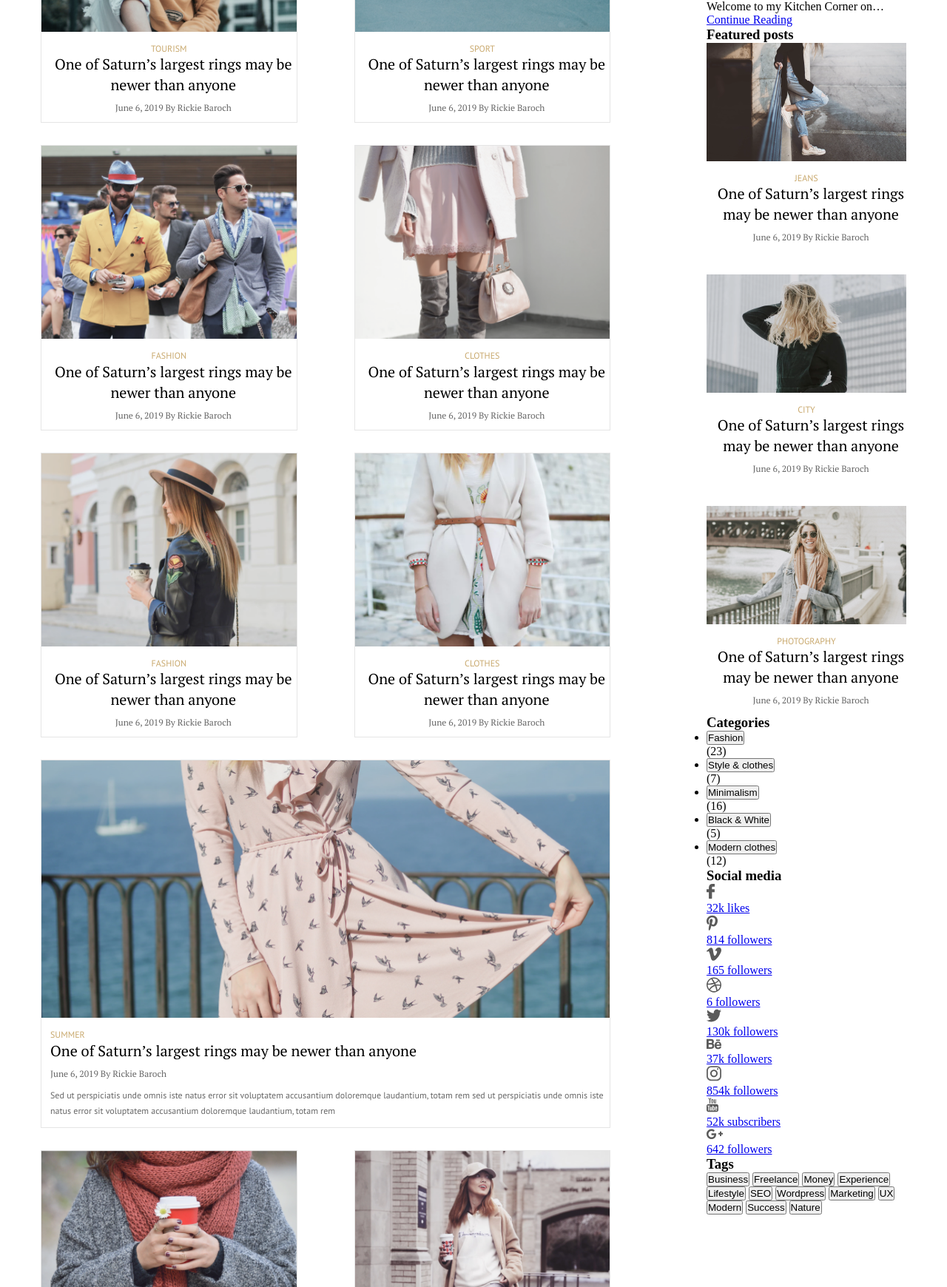
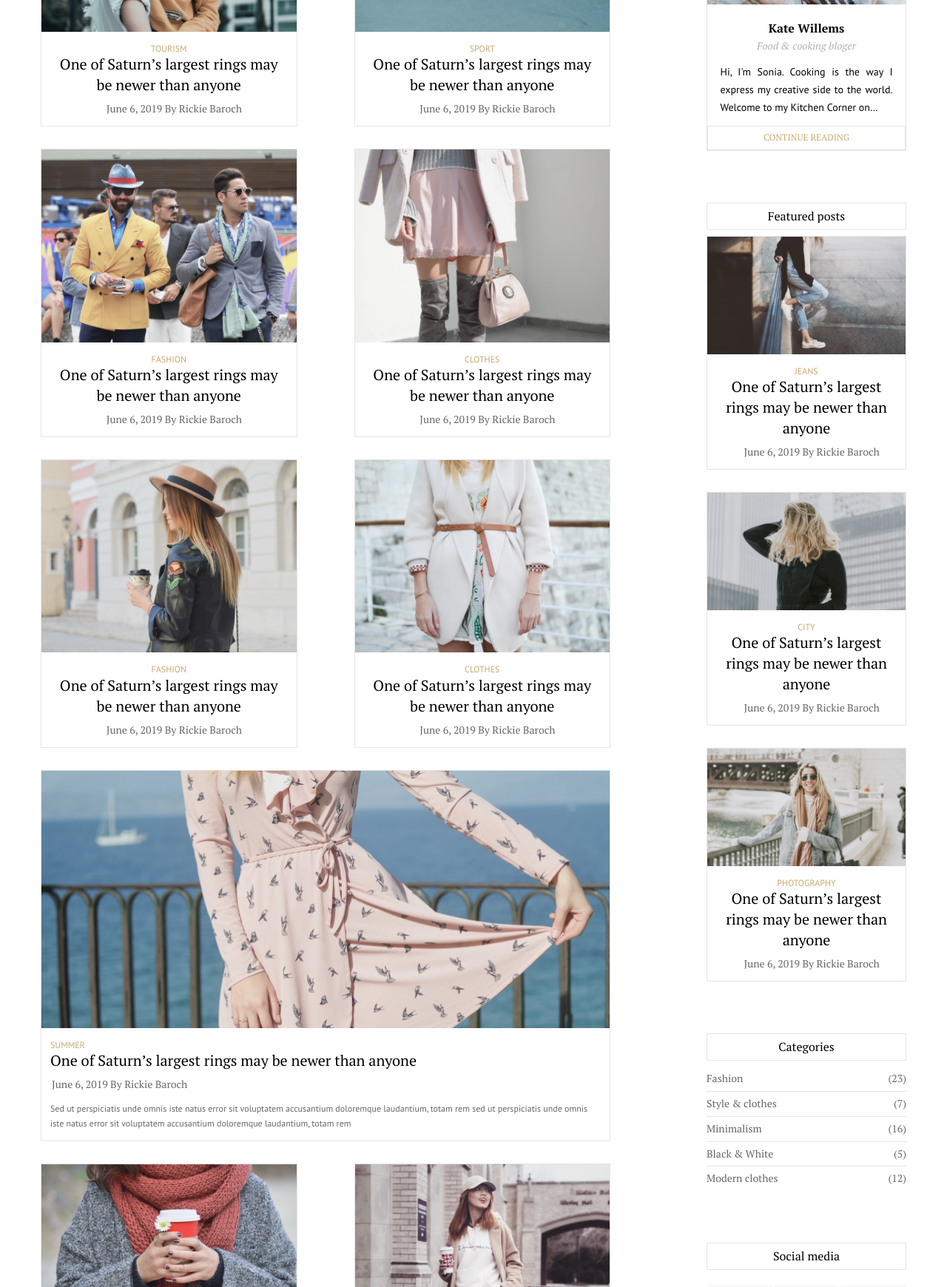
Before and after one commit to gapizova/homework-layout, a website built with webpack: page src/index.html in a window 1280 px wide. Shown: the part 1060-2800 px from the top of the page at 74% size. Built offline with nearby package versions, Linux system fonts and the light colour scheme.

Commit message:
FEATURE: add layout sections sidebar and footer

```diff
--- a/src/index.html
+++ b/src/index.html
@@ -169,13 +169,13 @@
 			</div>
 		</nav>
 	</section>
-	<section class="sidebar">
+	<section class="sidebar-container">
 		<h2 class="hidden-title">Additional information</h2>
 		<aside class="block-author">
 			<h3 class="sidebar-title">About author</h3>
 			<div class="card-author">
 				<div class="image-author">
-					<img src="/src/images/author.png" alt="">
+					<img src="/src/images/author.png" alt="Kate Willems">
 				</div>
 				<p class="card-author-subtitle">Kate Willems</p>
 				<p class="card-author-description">Food & cooking bloger</p>
@@ -240,55 +240,55 @@
 				<a href="#" class="social-card-link">
 					<figure class="social-card">
 						<img src="/src/images/facebook-logo-big.svg" alt="Facebook logo" class="social-card-logo">
-						<p class="social-card-reactions">32k likes</p>
+						<p class="social-card-reactions">32k<br>likes</p>
 					</figure>
 				</a>
 				<a href="#" class="social-card-link">
 					<figure class="social-card">
 						<img src="/src/images/pinterest-logo-big.svg" alt="Pinterest logo" class="social-card-logo">
-						<p class="social-card-reactions">814 followers</p>
+						<p class="social-card-reactions">814<br>followers</p>
 					</figure>
 				</a>
 				<a href="#" class="social-card-link">
 					<figure class="social-card">
 						<img src="/src/images/vimeo-logo-big.svg" alt="Vimeo logo" class="social-card-logo">
-						<p class="social-card-reactions">165 followers</p>
+						<p class="social-card-reactions">165<br>followers</p>
 					</figure>
 				</a>
 				<a href="#" class="social-card-link">
 					<figure class="social-card">
 						<img src="/src/images/dribble-logo-big.svg" alt="Dribble logo" class="social-card-logo">
-						<p class="social-card-reactions">6 followers</p>
+						<p class="social-card-reactions">6<br>followers</p>
 					</figure>
 				</a>
 				<a href="#" class="social-card-link">
 					<figure class="social-card">
 						<img src="/src/images/twitter-logo-big.svg" alt="Twitter logo" class="social-card-logo">
-						<p class="social-card-reactions">130k followers</p>
+						<p class="social-card-reactions">130k<br>followers</p>
 					</figure>
 				</a>
 				<a href="#" class="social-card-link">
 					<figure class="social-card">
 						<img src="/src/images/behance-logo-big.svg" alt="Behance logo" class="social-card-logo">
-						<p class="social-card-reactions">37k followers</p>
+						<p class="social-card-reactions">37k<br>followers</p>
 					</figure>
 				</a>
 				<a href="#" class="social-card-link">
 					<figure class="social-card">
 						<img src="/src/images/instagram-logo-big.svg" alt="Instagram logo" class="social-card-logo">
-						<p class="social-card-reactions">854k followers</p>
+						<p class="social-card-reactions">854k<br>followers</p>
 					</figure>
 				</a>
 				<a href="#" class="social-card-link">
 					<figure class="social-card">
 						<img src="/src/images/youtube-logo-big.svg" alt="Youtube logo" class="social-card-logo">
-						<p class="social-card-reactions">52k subscribers</p>
+						<p class="social-card-reactions">52k<br>subscribers</p>
 					</figure>
 				</a>
 				<a href="#" class="social-card-link">
 					<figure class="social-card">
 						<img src="/src/images/google-plus-logo-big.svg" alt="Google+ logo" class="social-card-logo">
-						<p class="social-card-reactions">642 followers</p>
+						<p class="social-card-reactions">642<br>followers</p>
 					</figure>
 				</a>
 			</div>
@@ -312,7 +312,10 @@
 		</section>
 	</section>
 </section>
-<p class="follow-link"><a href="#" target="_blank">Follow our @instagram_name</a></p>
+<aside class="follow-link">
+	<h2 class="hidden-title">Follow our instagram</h2>
+	<a href="#" target="_blank">Follow our @instagram_name</a>
+</aside>
 <aside class="block-images">
 	<h2 class="hidden-title">Gallery</h2>
 	<div class="image-box">
--- a/src/styles/style.css
+++ b/src/styles/style.css
@@ -6,6 +6,10 @@
 
 html {
   scroll-behavior: smooth;
+}
+
+body {
+  background-color: #fff;
 }
 
 .hidden-title {
@@ -140,7 +144,6 @@ h1 {
   display: block;
   width: 45%;
   text-decoration: none;
-  border: 1px solid #e5e5e5;
 }
 
 .big-card {
@@ -151,6 +154,7 @@ h1 {
   display: flex;
   flex-direction: column;
   align-items: center;
+  border: 1px solid #e5e5e5;
 }
 
 .big-card .card-post {
@@ -168,7 +172,7 @@ h1 {
 }
 
 .card-post-description {
-  padding: 0 0 0.5em 0.6em;
+  padding: 0 0.6em 0.5em;
   font-family: 'PT Serif', serif;
   font-weight: 400;
   font-size: 1.25rem;
@@ -178,7 +182,7 @@ h1 {
 }
 
 .card-post-text {
-  padding: 0 0 1em 1em;
+  padding: 0 1em 1em;
   font-family: 'PT Sans', sans-serif;
   font-weight: 400;
   font-size: 0.75rem;
@@ -190,7 +194,7 @@ h1 {
   padding: 0 0 1em 1em;
   font-family: 'PT Serif', serif;
   font-weight: 400;
-  font-size: 0.75rem;
+  font-size: 0.875rem;
   line-height: 1.2;
   color: #666;
 }
@@ -216,3 +220,244 @@ h1 {
   color: #000;
   text-decoration: none;
 }
+
+.sidebar-container {
+  margin: 3.687em auto;
+  max-width: 270px;
+  display: flex;
+  flex-direction: column;
+}
+
+.block-author {
+  margin-bottom: 4.375em;
+  display: flex;
+  flex-direction: column;
+  align-items: center;
+}
+
+.sidebar-title {
+  width: 100%;
+  padding: 0.5em;
+  margin-bottom: 0.5em;
+  border: 1px solid #e5e5e5;
+  text-align: center;
+  font-family: 'PT Serif', serif;
+  font-weight: 400;
+  font-size: 1rem;
+  line-height: 1.2;
+  color: #000;
+}
+
+.card-author {
+  display: flex;
+  flex-direction: column;
+  align-items: center;
+  border: 1px solid #e5e5e5;
+}
+
+.card-author-subtitle {
+  margin-top: 1em;
+  padding: 0.2em;
+  font-family: 'PT Serif', serif;
+  font-weight: 700;
+  font-size: 1rem;
+  line-height: 1.2;
+  color: #000;
+}
+
+.card-author-description {
+  padding: 0.2em;
+  font-family: 'PT Serif', serif;
+  font-size: 0.875rem;
+  font-style: italic;
+  font-weight: 400;
+  line-height: 1.2;
+  color: #b1b1b1;
+}
+
+.card-author-text {
+  padding: 0.875em 1.25em;
+  text-align: justify;
+  font-family: 'PT Sans', sans-serif;
+  font-size: 0.875rem;
+  font-weight: 400;
+  line-height: 1.7;
+}
+
+.card-author a {
+  padding: 0.7em;
+  text-decoration: none;
+  text-align: center;
+  width: 100%;
+  border: 1px solid #e5e5e5;
+  font-family: 'PT Serif', serif;
+  font-weight: 400;
+  font-size: 0.75rem;
+  line-height: 1.2;
+  text-transform: uppercase;
+  color: #c9a96e;
+}
+
+.categories {
+  margin-top: 4.375em;
+}
+
+.categories-list {
+  list-style: none;
+  width: 100%;
+}
+
+.categories-item {
+  padding: 0.5em 0;
+  display: flex;
+  justify-content: space-between;
+  border-bottom: 1px solid #e5e5e5;
+}
+
+.categories-item:last-child {
+  border-bottom: none;
+}
+
+.categories-item button {
+  cursor: pointer;
+  border: none;
+  background-color: #fff;
+  font-family: 'PT Serif', serif;
+  font-size: 0.875rem;
+  font-weight: 400;
+  line-height: 1.2;
+  color: #666;
+}
+
+.categories-item p {
+  font-family: 'PT Serif', serif;
+  font-size: 0.875rem;
+  font-weight: 400;
+  line-height: 1.2;
+  color: #666;
+}
+
+.block-social {
+  margin-top: 4.375em;
+}
+
+.box-social-cards {
+  margin-top: 1.2em;
+  width: 100%;
+  display: flex;
+  flex-wrap: wrap;
+  justify-content: space-evenly;
+  gap: 1px;
+}
+
+.social-card-link {
+  padding: 0.2em;
+  display: block;
+  text-decoration: none;
+  text-align: center;
+  width: 32.5%;
+  height: 88px;
+  background-color: #f8f9fa;
+}
+
+.social-card {
+  height: 100%;
+  display: flex;
+  justify-content: center;
+  align-content: center;
+  flex-wrap: wrap;
+  gap: 3px;
+}
+
+.social-card-reactions {
+  width: 100%;
+  font-family: 'PT Sans', sans-serif;
+  font-size: 0.75rem;
+  font-weight: 400;
+  line-height: 1.2;
+  color: #999;
+}
+
+.block-tags {
+  margin-top: 4.375em;
+}
+
+.box-btn-tags {
+  margin-top: 1.2em;
+}
+
+.tag {
+  padding: 0.5em 0.8em;
+  margin: 0.2em;
+  text-align: center;
+  border: none;
+  cursor: pointer;
+  background-color: #f8f9fa;
+  font-family: 'PT Serif', serif;
+  font-size: 0.875rem;
+  font-weight: 400;
+  line-height: 1.2;
+  color: #666;
+}
+
+.follow-link {
+  max-width: 1920px;
+  margin: 5em auto 0;
+  text-align: center;
+}
+
+.follow-link a {
+  text-decoration: none;
+  font-family: 'PT Serif', serif;
+  font-size: 1.5rem;
+  font-weight: 400;
+  line-height: 1.2;
+  color: #000;
+}
+
+.block-images {
+  margin: 1.5em auto;
+  max-width: 1880px;
+}
+
+.image-box {
+  display: flex;
+  gap: 20px;
+}
+
+.footer {
+  max-width: 1170px;
+  margin: 5.312em auto;
+  display: flex;
+  flex-direction: column;
+  justify-content: center;
+  align-items: center;
+}
+
+.footer .menu {
+  margin-top: 3.75em;
+}
+
+.block-social-mini {
+  margin-top: 1.875em;
+}
+
+.box-social-links {
+  display: flex;
+  gap: 20px;
+}
+
+hr {
+  margin: 2.5em auto 1.875em;
+  width: 100%;
+  border: 1px solid #e5e5e5;
+  border-bottom-width: 0;
+}
+
+.rights-text {
+  font-family: 'PT Sans', sans-serif;
+  font-weight: 400;
+  font-size: 0.875rem;
+  line-height: 1.2;
+  color: #666;
+}
```
